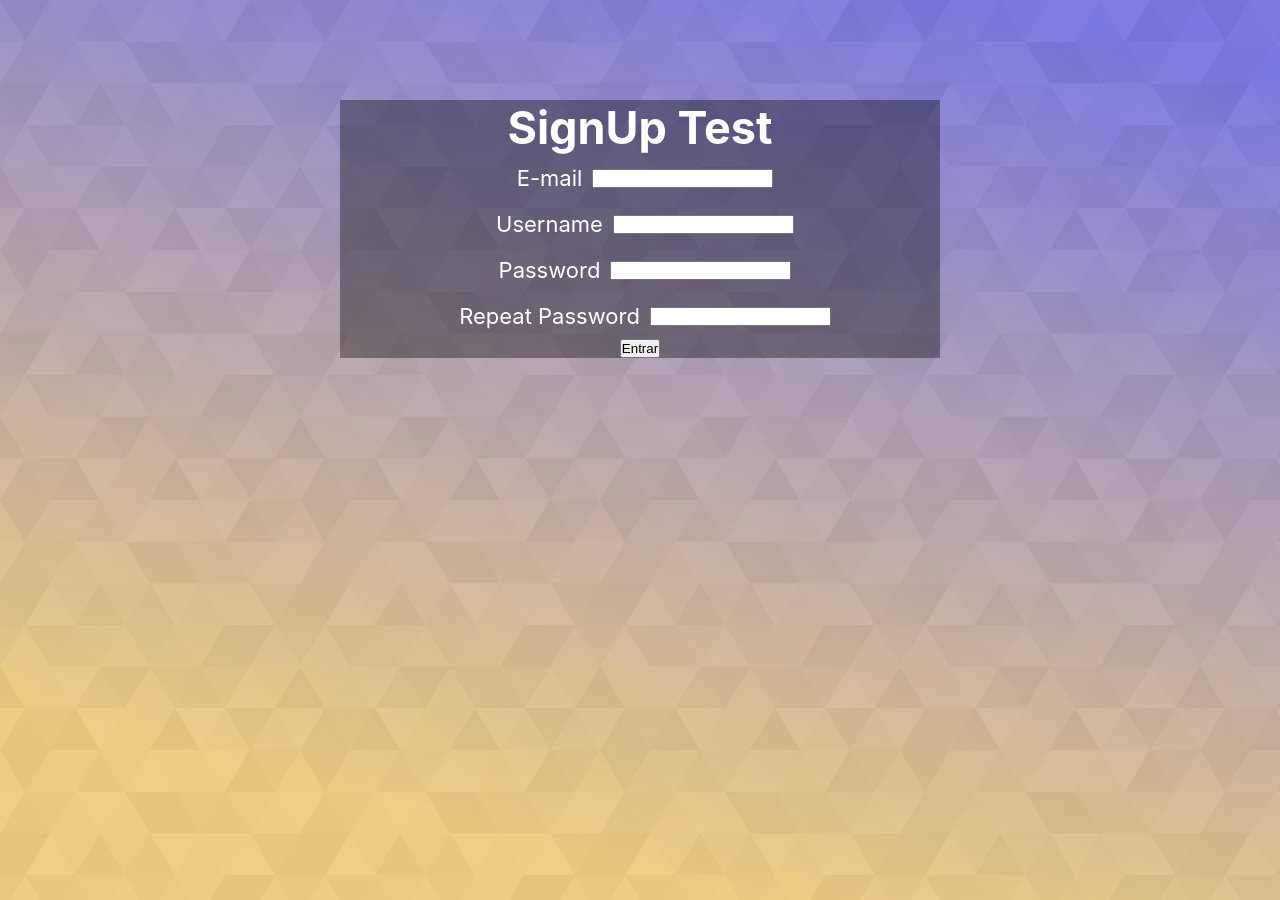
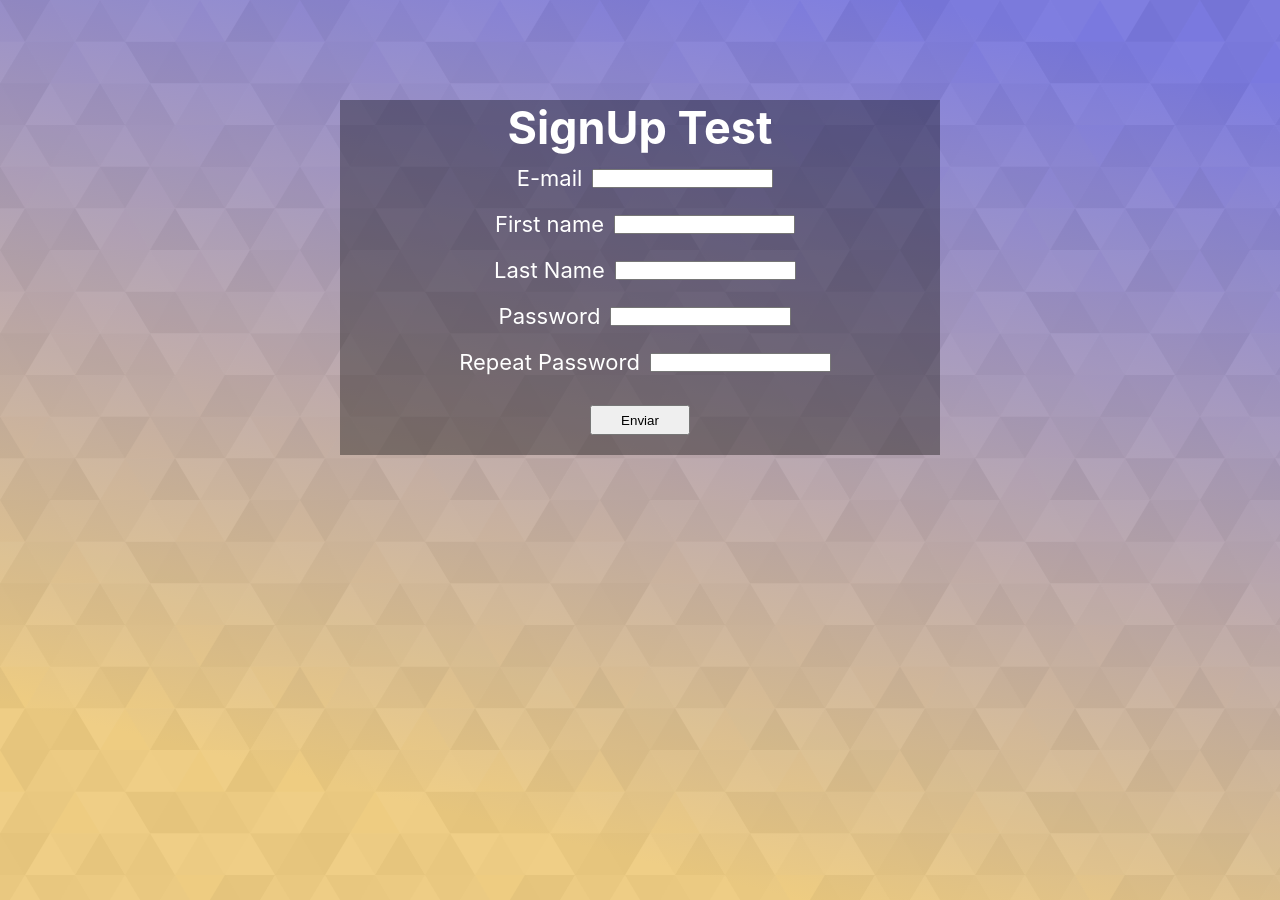
Before and after one commit to JonasFiechter/intranet_HRL, a Django app: page /signup/ in a window 1280 px wide. Run offline with Django 4.2, Linux system fonts and the light colour scheme.

Commit message:
Signup page working, missing some filters inside views.py and others pages

```diff
--- a/app_accounts/static/app_accounts/css/styles.css
+++ b/app_accounts/static/app_accounts/css/styles.css
@@ -18,7 +18,6 @@
     text-decoration: none;
     color: #FFFFFF;
 }
-
 
 .main-bg {
     background-image: url('../img/subtle-prism.svg');
@@ -96,6 +95,13 @@
     padding: 1rem;
 }
 
+.form-group button {
+    min-width: 10rem;
+    min-height: 3rem;
+    margin-top: 2rem;
+    margin-bottom: 2rem;
+}
+
 .title {
     font-size: 3rem;
     margin: 0 auto;
--- a/app_accounts/templates/app_accounts/signup.html
+++ b/app_accounts/templates/app_accounts/signup.html
@@ -14,22 +14,31 @@
         <form method="POST" action="{% url 'url_signup' %}">
             {% csrf_token %}
             <div class="form-group">
-                <label for="input-password2">E-mail</label>
-                <input type="email">
+                <label for="input-email">E-mail</label>
+                <input name="email" type="email">
             </div>
             <div class="form-group">
-                <label for="input-user">Username</label>
-                <input type="text">
+                <label for="input-user">First name</label>
+                <input name="first_name" type="text">
+            </div>
+            <div class="form-group">
+                <label for="input-user">Last Name</label>
+                <input name="last_name" type="text">
             </div>
             <div class="form-group">
                 <label for="input-password">Password</label>
-                <input type="password">
+                <input name="password" type="password">
             </div>
             <div class="form-group">
-                <label for="input-password">Repeat Password</label>
-                <input type="password">
+                <label for="input-password2">Repeat Password</label>
+                <input name="password2" type="password">
             </div>
-            <div class="form-group"><button type="submit">Entrar</button></div>
+            <div class="form-group"><button type="submit">Enviar</button></div>
+            <div class="messages">
+                {% for message in messages %}
+                    <p class="message-id">{{ message }}</p>
+                {% endfor %}
+            </div>
         </form>
     </section>
 </body>
--- a/app_accounts/views.py
+++ b/app_accounts/views.py
@@ -1,4 +1,6 @@
 from django.shortcuts import render
+from django.contrib.auth.models import User
+from django.contrib import messages
 
 # Create your views here.
 
@@ -15,4 +17,28 @@
 
 
 def accounts_signup_view(request):
+    if request.method != 'POST':
+        return render(request, 'app_accounts/signup.html')
+
+    email = request.POST.get('email')
+    first_name = request.POST.get('first_name')
+    last_name = request.POST.get('last_name')
+    password = request.POST.get('password')
+    password2 = request.POST.get('password2')
+
+    if User.objects.filter(email=email).exists():
+        messages.error(request, message='Email already exists!')
+
+    if password != password2:
+        messages.error(request, message="Passwords don't match!")
+
+    else:
+        user = User.objects.create_user(username=email,
+                                    email=email,
+                                    first_name=first_name,
+                                    last_name=last_name,
+                                    password=password)
+
+    print(user)
+
     return render(request, 'app_accounts/signup.html')
```
